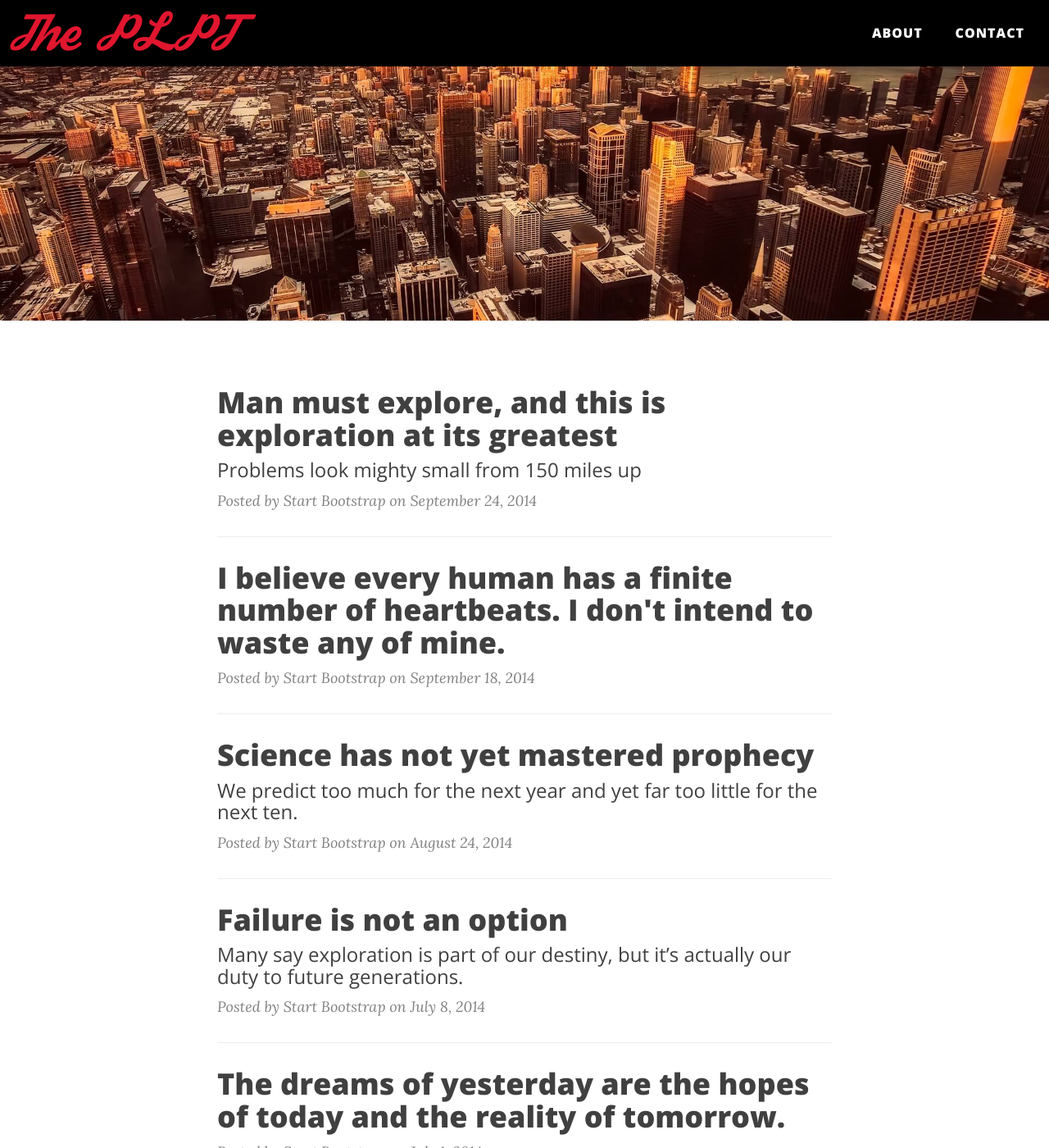
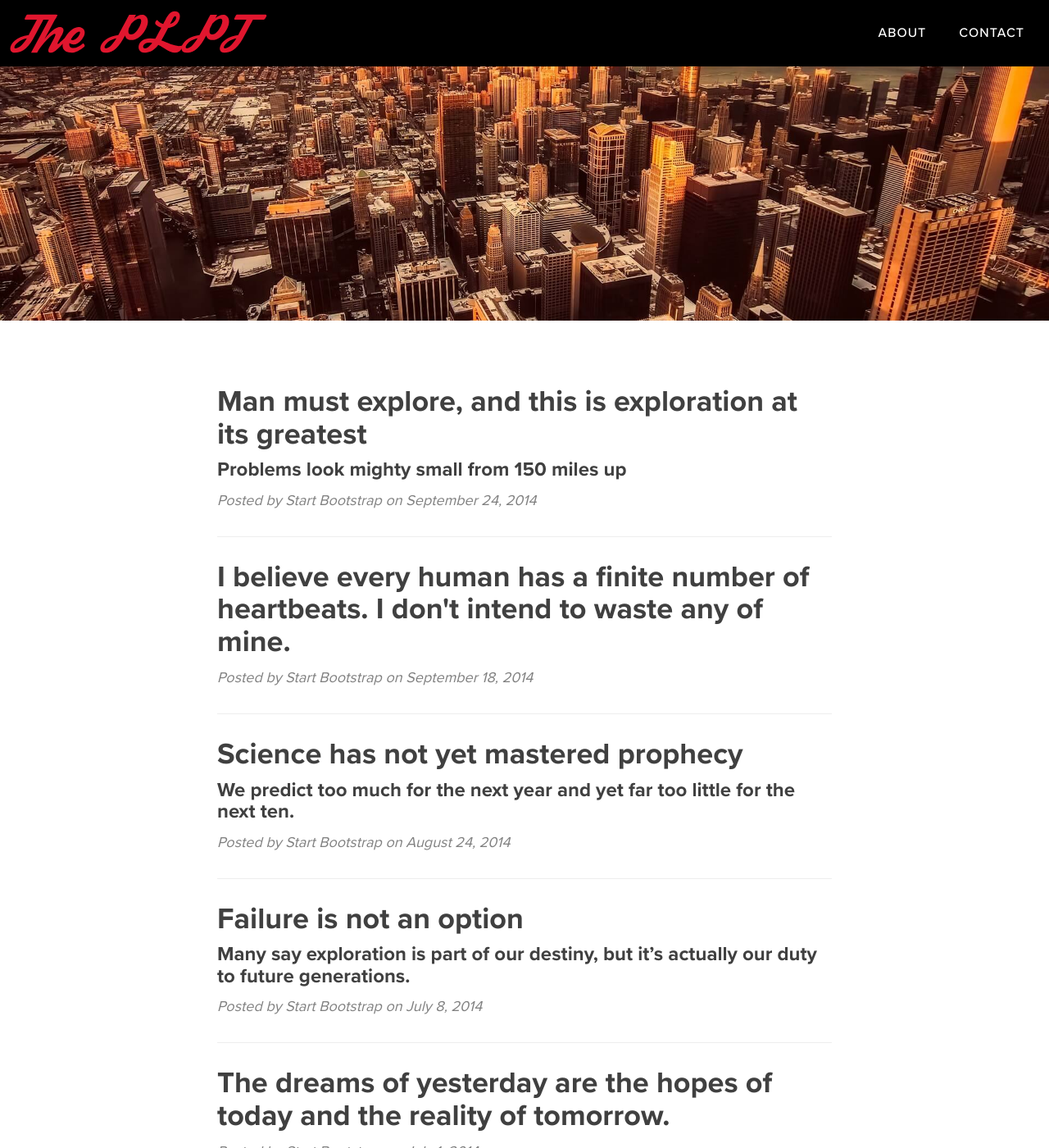
Before and after one commit to thepulpit/thepulpit.github.io, a Jekyll site: the page built from index.html, in a window 1280 px wide and 1400 px high. Shown: the whole window at 82% size. Built offline with Jekyll 4.4.1, drawn with Linux system fonts in a browser that asks for light colours; nearby versions of some CDN libraries; the list of posts is cut into pages by our own code.

Commit message:
font edit

```diff
--- a/css/clean-blog.css
+++ b/css/clean-blog.css
@@ -4,8 +4,41 @@
  * Licensed under MIT (https://spdx.org/licenses/MIT)
  */
 
+@font-face {
+  font-family: 'Proxima Nova';
+  src: url(/fonts/proximaNova.ttf);
+}
+@font-face {
+  font-family: 'Proxima Nova Italic';
+  src: url(/fonts/proximaNovaIt.ttf);
+}
+@font-face {
+  font-family: 'Proxima Nova Medium';
+  src: url(/fonts/proximaNovaMd.ttf);
+}
+@font-face {
+  font-family: 'Proxima Nova Medium Italic';
+  src: url(/fonts/proximaNovaMdIt.ttf);
+}
+@font-face {
+  font-family: 'Proxima Nova SemiBold';
+  src: url(/fonts/proximaNovaSb.ttf);
+}
+@font-face {
+  font-family: 'Proxima Nova SemiBold Italic';
+  src: url(/fonts/proximaNovaSbIt.ttf);
+}
+@font-face {
+  font-family: 'Proxima Nova Bold';
+  src: url(/fonts/proximaNovaBd.ttf);
+}
+@font-face {
+  font-family: 'Proxima Nova Bold Italic';
+  src: url(/fonts/proximaNova.ttf);
+}
+
 body {
-  font-family: 'Lora', 'Times New Roman', serif;
+  font-family: 'Proxima Nova', 'Open Sans', sans-serif;
   font-size: 20px;
   color: #404040;
 }
@@ -22,8 +55,8 @@ h3,
 h4,
 h5,
 h6 {
-  font-family: 'Open Sans', 'Helvetica Neue', Helvetica, Arial, sans-serif;
-  font-weight: 800;
+  font-family: 'Proxima Nova Bold', 'Open Sans', sans-serif;
+  font-weight: normal;
 }
 a {
   color: #404040;
@@ -53,20 +86,20 @@ hr.small {
   left: 0;
   width: 100%;
   z-index: 3;
-  font-family: 'Open Sans', 'Helvetica Neue', Helvetica, Arial, sans-serif;
+  font-family: 'Proxima Nova Medium', 'Open Sans', sans-serif;
 }
 .navbar-custom .navbar-brand {
-  font-weight: 800;
+  font-weight: normal;
 }
 .navbar-custom .nav li a {
   text-transform: uppercase;
   font-size: 16px;
-  font-weight: 800;
+  font-weight: normal;
   letter-spacing: 1px;
 }
 
 .Logo{
-  width: 24vw;
+  width: 25vw;
 }
 a img.Logo:hover{
   cursor: pointer;
@@ -198,8 +231,8 @@ header .navbar.navbar-fixed-top.navbar-custom{
   font-size: 24px;
   line-height: 1.1;
   display: block;
-  font-family: 'Open Sans', 'Helvetica Neue', Helvetica, Arial, sans-serif;
-  font-weight: 300;
+  font-family: 'Proxima Nova Medium', 'Open Sans', sans-serif;
+  font-weight: 400;
   margin: 10px 0 0;
 }
 @media only screen and (min-width: 768px) {
@@ -217,15 +250,14 @@ header .navbar.navbar-fixed-top.navbar-custom{
   display: block;
 }
 .intro-header .post-heading .subheading {
-  font-family: 'Open Sans', 'Helvetica Neue', Helvetica, Arial, sans-serif;
+  font-family: 'Proxima Nova Medium', 'Open Sans', sans-serif;
   font-size: 24px;
   margin: 10px 0 30px;
-  font-weight: 600;
+  font-weight: 400;
 }
 .intro-header .post-heading .meta {
-  font-family: 'Lora', 'Times New Roman', serif;
-  font-style: italic;
-  font-weight: 300;
+  font-family: 'Proxima Nova Italic', sans-serif;
+  font-weight: 400;
   font-size: 20px;
 }
 .intro-header .post-heading .meta a {
@@ -355,10 +387,10 @@ form .row:first-child .floating-label-form-group {
   border-top: 1px solid #eeeeee;
 }
 .btn {
-  font-family: 'Open Sans', 'Helvetica Neue', Helvetica, Arial, sans-serif;
+  font-family: 'Proxima Nova SemiBold', 'Open Sans', sans-serif;
   text-transform: uppercase;
   font-size: 14px;
-  font-weight: 800;
+  font-weight: 400;
   letter-spacing: 1px;
   border-radius: 0;
   padding: 15px 25px;
@@ -378,10 +410,10 @@ form .row:first-child .floating-label-form-group {
 }
 .pager li > a,
 .pager li > span {
-  font-family: 'Open Sans', 'Helvetica Neue', Helvetica, Arial, sans-serif;
+  font-family: 'Proxima Nova SemiBold', 'Open Sans', sans-serif;
   text-transform: uppercase;
   font-size: 14px;
-  font-weight: 800;
+  font-weight: 400;
   letter-spacing: 1px;
   padding: 10px 5px;
   background-color: white;
```
